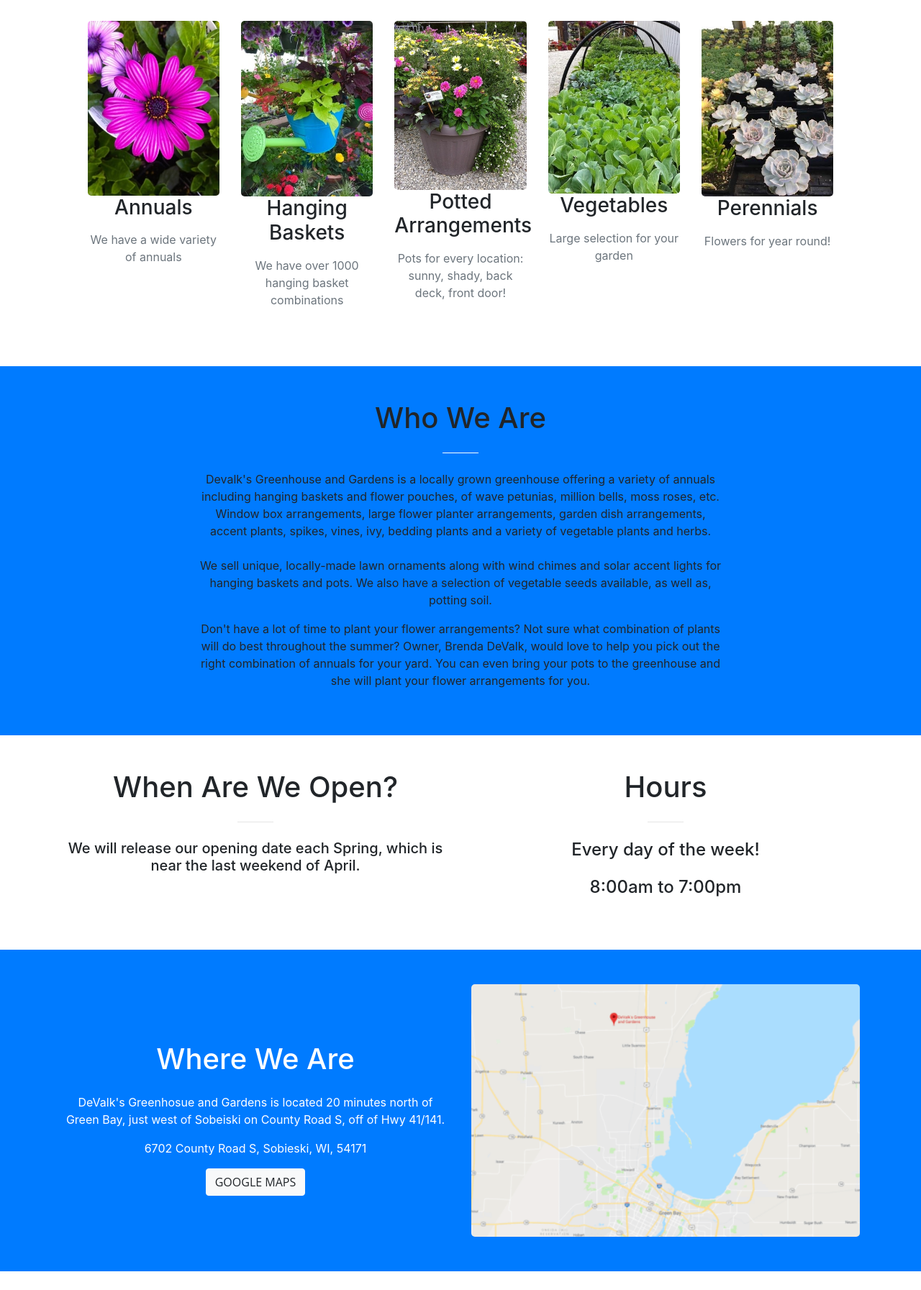
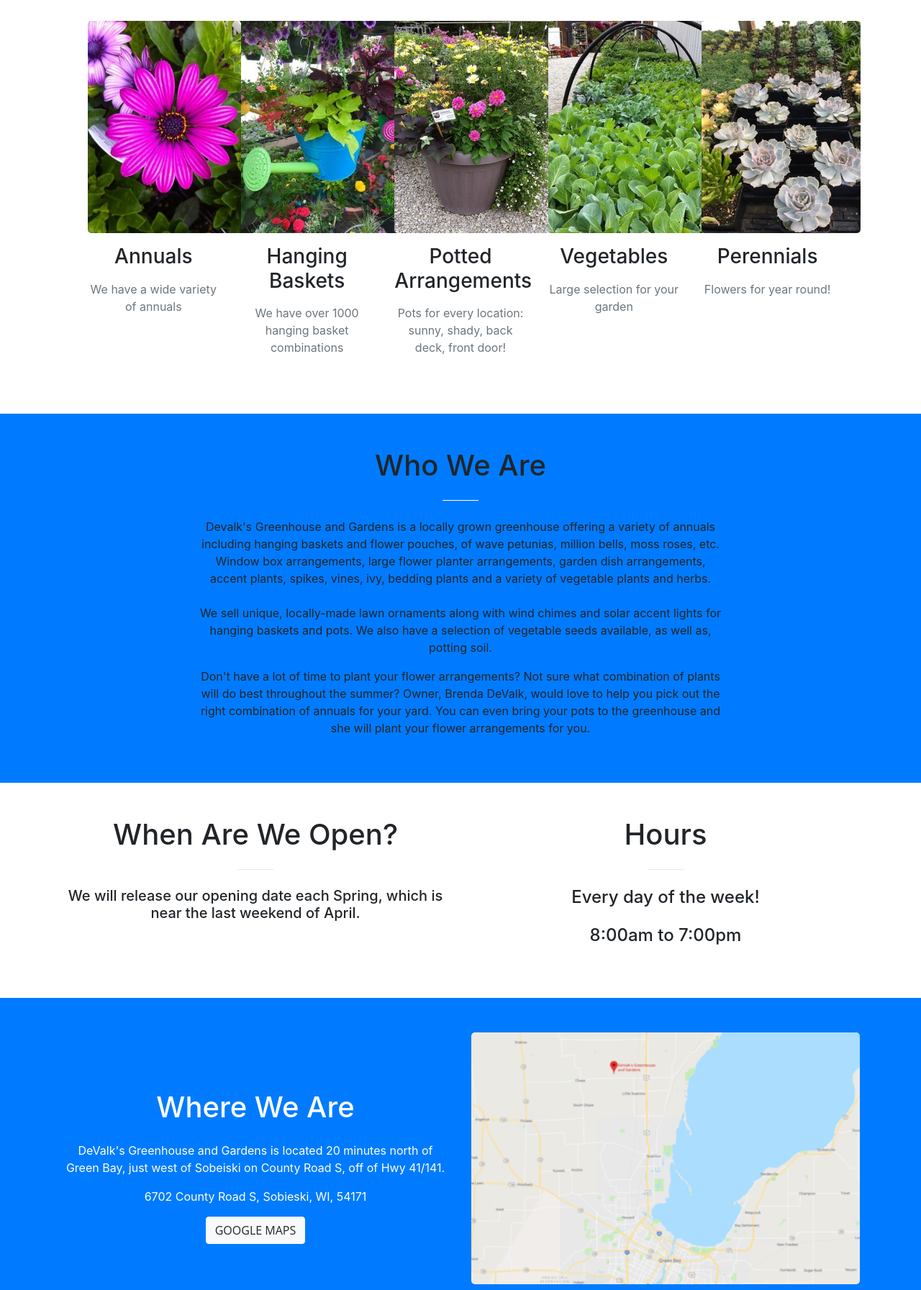
Before and after one commit to DaCastle/greenhouse, a website with bundled scripts: page index.html in a window 1280 px wide. Shown: the part 587-2380 px from the top of the page at 72% size. Built offline with nearby package versions, Linux system fonts and the light colour scheme; files whose address does not match are found by name.

Commit message:
updated flower type layout

```diff
--- a/index.html
+++ b/index.html
@@ -177,7 +177,7 @@
       <div class="row">
         <div class="col-lg-6 text-center">
           <h1 class="mb-4 location-title">Where We Are</h1>
-          <p>DeValk's Greenhosue and Gardens is located 20 minutes north of Green Bay, just west of Sobeiski on County
+          <p>DeValk's Greenhouse and Gardens is located 20 minutes north of Green Bay, just west of Sobeiski on County
             Road S, off of Hwy 41/141.</p>
           <p>6702 County Road S, Sobieski, WI, 54171</p>
           <a class="btn btn-light btn-xl sr-button maps-btn" target="_blank" href="https://www.google.com/maps/place/DeValk's+Greenhouse+and+Gardens/@44.724981,-88.102698,15z/data=!4m2!3m1!1s0x0:0xe808fbc6cd961895?sa=X&ved=2ahUKEwj9lsfykv_dAhUq7IMKHV7ZBFoQ_BIwCnoECAoQCw">Google
--- a/scss/_flowers.scss
+++ b/scss/_flowers.scss
@@ -11,13 +11,28 @@
   }
 
   img {
-    width: 80%;
+    width: auto;
+    max-height: 300px;
   }
 
 
   @media (min-width : 767px) {
     img {
-      width: 100%;
+      height: 295.275px;
+    }
+
+    p {
+      margin-bottom: auto;
+    }
+
+    h3 {
+      margin: 1rem auto;
+    }
+  }
+
+  @media (min-width : 1600px) {
+    img {
+      height: 380.3px;
     }
 
     p {
```
Also changed, not shown: css/creative.css, css/creative.min.css.
